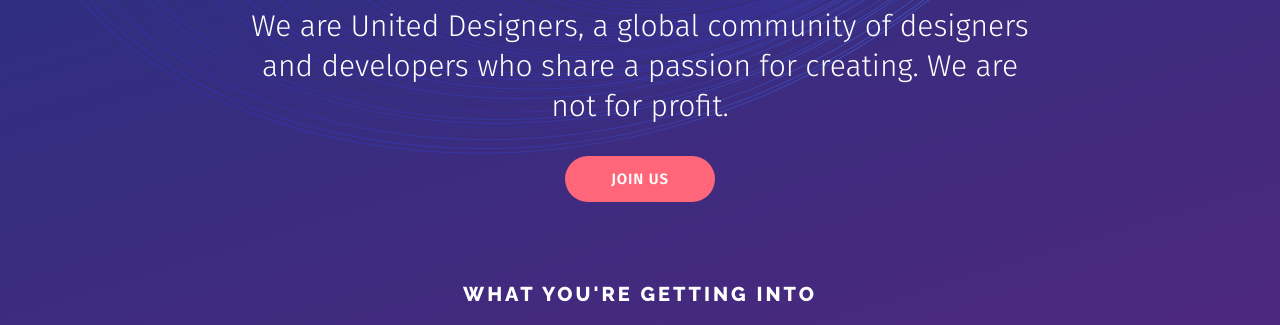
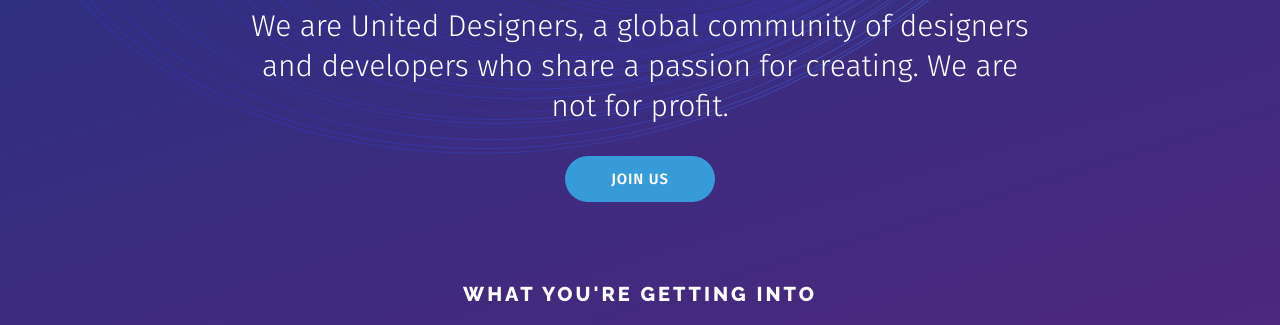
Before and after one commit to UnitedDesigners/uniteddesigne.rs, a plain HTML site: page index.html in a window 1280 px wide. In both pictures the pointer is over the button "JOIN US". Shown: the part 413-738 px from the top of the page. Drawn offline with nearby package versions, Linux system fonts and the light colour scheme; files that its build step writes are made by us from their sources.

Commit message:
feat($all): added button hover state

```diff
--- a/scss/_globals.scss
+++ b/scss/_globals.scss
@@ -33,6 +33,11 @@
 
     @include TYPE-FormButton;
 
+    &:hover
+    {
+        background-color: $color-secondary;
+    }
+
     @media #{$desktop}
     {
         height: 46px;
```
